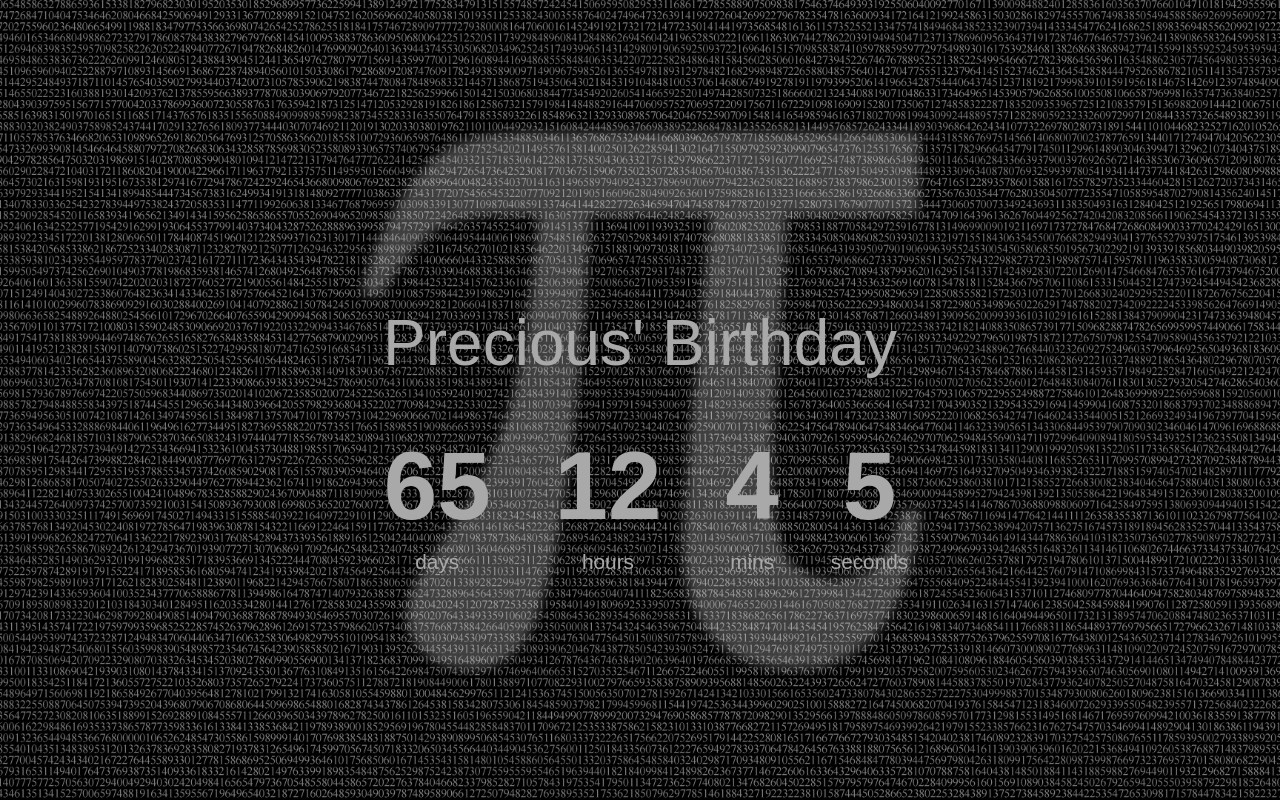
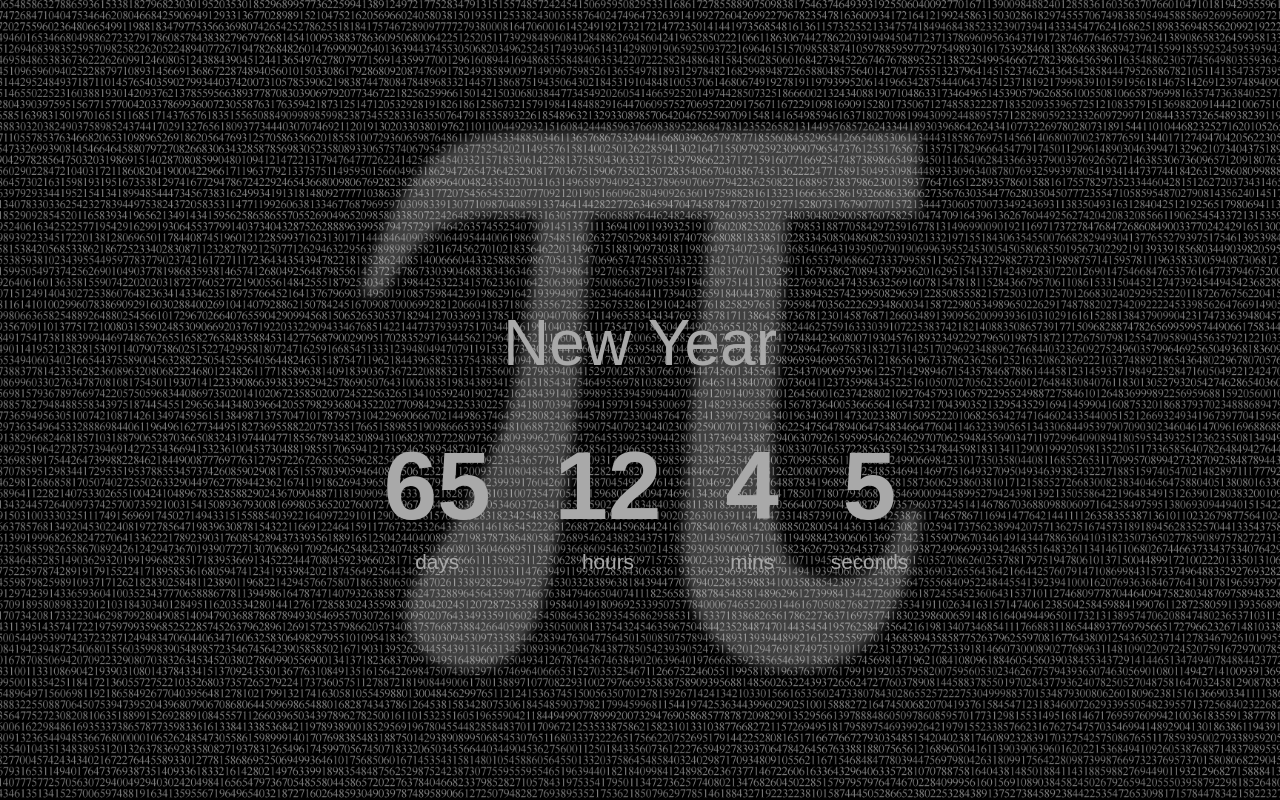
Before and after one commit to Cyber-Freak999/countdown-timer, a plain HTML site: page index.html in a window 1280 px wide. Drawn offline with Linux system fonts and the light colour scheme.

Commit message:
Update index.html

```diff
--- a/index.html
+++ b/index.html
@@ -8,7 +8,7 @@
 	<script src="script.js" defer=""></script>
 </head>
 <body>
-	<h1>Precious' Birthday</h1>
+	<h1>New Year</h1>
     <div class="countdown-container">
         <div class="countdown-el days-c">
             <p class="big-text" id="days">0</p>
```
